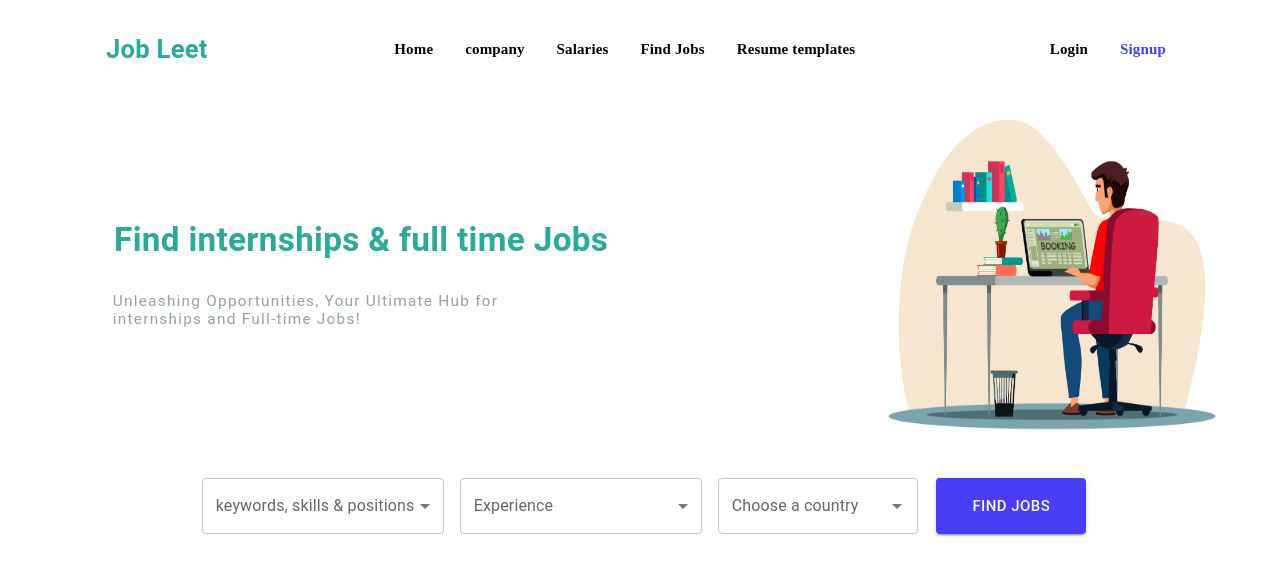
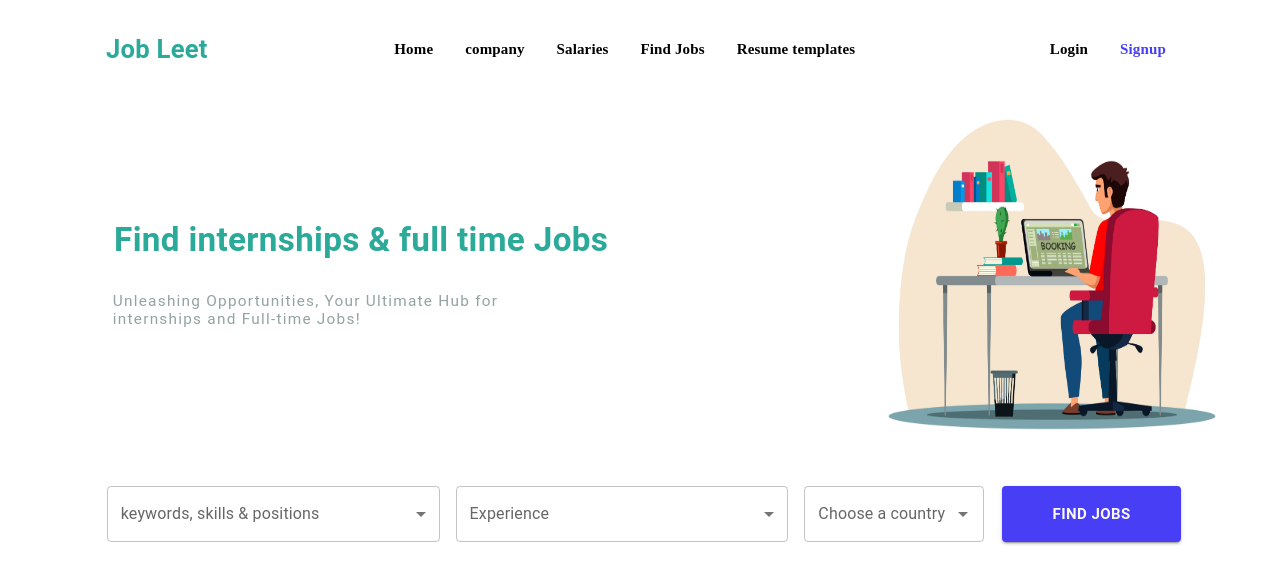
Before and after one commit to nixhantb/Job-Leet-core-UI, a React (Vite) app: page / in a window 1280 px wide. Shown: the top 584 px of the page. Built offline with nearby package versions, Linux system fonts and the light colour scheme; the HTML template or start-up script is replaced by a standard one.

Commit message:
chore: update the search bar and add some more fields in keyword sections of skills

```diff
--- a/src/components/search/Search.tsx
+++ b/src/components/search/Search.tsx
@@ -11,10 +11,13 @@ import CountrySelect from "./SearchCountry";
 
 const Search: FC = () => {
   const companySkillsPositionsKeywords = [
+    "Internship",
+    "Junior Software Engineer",
     "Software Developer",
     "Frontend Developer",
     "Backend Developer",
     "UI/UX Designer",
+    "Others"
   ];
   const experience = [
     "Internships",
@@ -41,7 +44,7 @@ const Search: FC = () => {
           <CountrySelect />
         </SearchBar>
         <SearchButton>
-          <StyledButton variant="contained" size="large">
+          <StyledButton variant="contained" size="large" sx = {{fontWeight: '600'}}>
             {ButtonKey}
           </StyledButton>
         </SearchButton>
--- a/src/components/search/SearchCountry.tsx
+++ b/src/components/search/SearchCountry.tsx
@@ -33,7 +33,7 @@ export default function CountrySelect() {
           label="Choose a country"
           inputProps={{
             ...params.inputProps,
-            autoComplete: "new-password",
+            autoComplete: "",
           }}
         />
       )}
--- a/src/styles/search/searchstyles.ts
+++ b/src/styles/search/searchstyles.ts
@@ -5,13 +5,13 @@ import { Button } from "@mui/material";
 
 export const SearchBarContainer = styled(Box)(({ theme }) => ({
   width: "100%",
-  maxWidth: "40em",
+  maxWidth: "100em",
   height: "10vh",
   display: "flex",
   justifyContent: "center",
   alignItems: "center",
   background: "white",
-  marginTop: '1em'
+  marginTop: '1.5em',
 }));
 
 export const SearchBar = styled(Box)(({ theme }) => ({
@@ -19,23 +19,23 @@ export const SearchBar = styled(Box)(({ theme }) => ({
 }));
 
 export const SearchButton = styled(Box)(() => ({
-  ...SearchBar,
+  ...SearchBar
 }));
 
 export const StyledButton = styled(Button)`
   && {
     margin-left: 0.7em;
     padding: 15px;
-    width: 10em;
+    width: 14vw;
     color: ${Colors.pampas};
     background-color: ${Colors.title};
   }
 `;
 export const searchFormStyles = {
   margin: 1,
-  width: 242
+  width: '26vw'
 };
 export const searchFormCountryStyles = {
   margin: 1,
-  width: 200
+  width: '14vw'
 };
```
